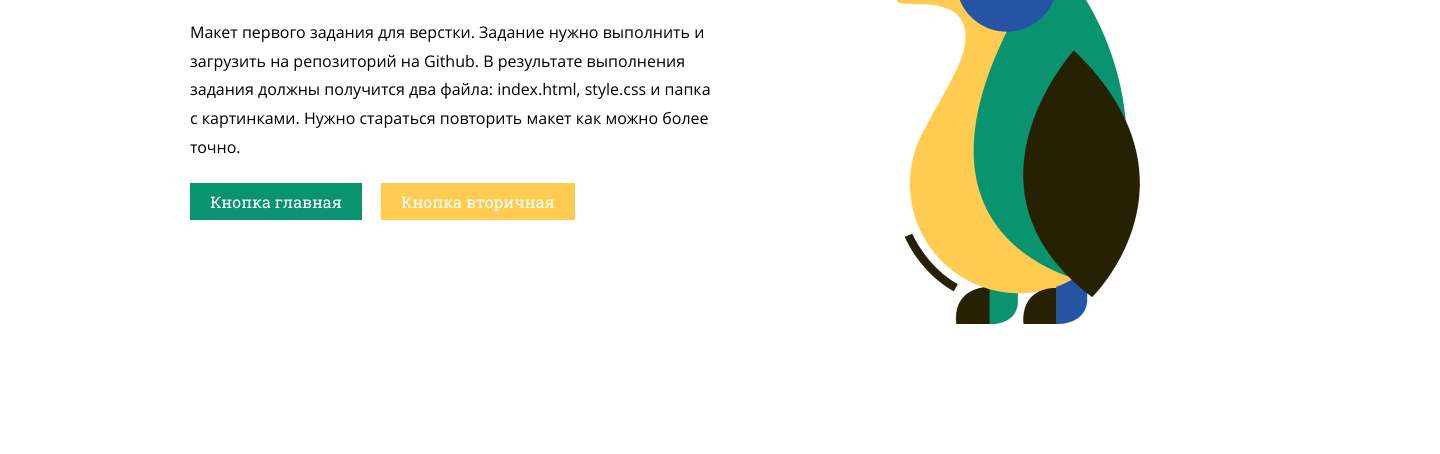
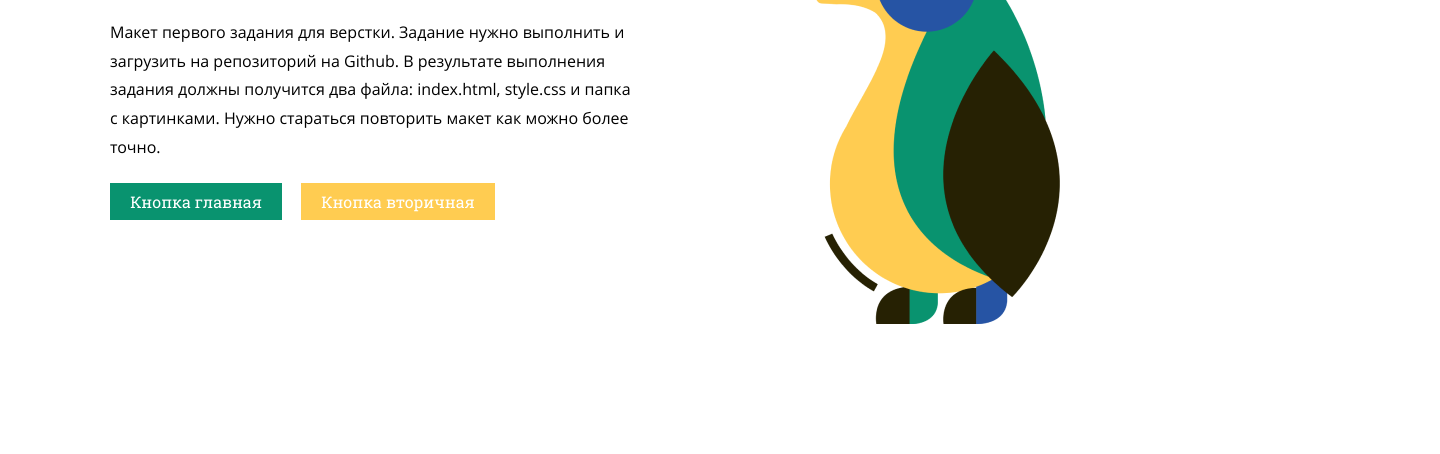
Before and after one commit to Dayrid/Test, a plain HTML site: page index.html in a window 1280 px wide. Shown: the part 189-643 px from the top of the page, 1440 px wide, since content can reach past the window. Drawn offline with Linux system fonts and the light colour scheme.

Commit message:
Add files via upload

```diff
--- a/css/styles.css
+++ b/css/styles.css
@@ -14,7 +14,7 @@
 }
 
 .header {
-  width: 1440px;
+  width: 1100px;
   margin: auto;
 }
 
```
